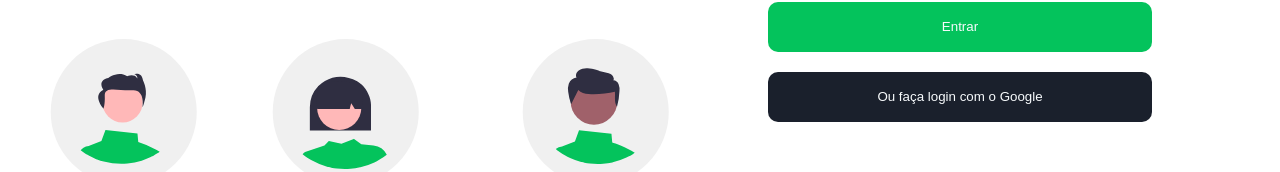
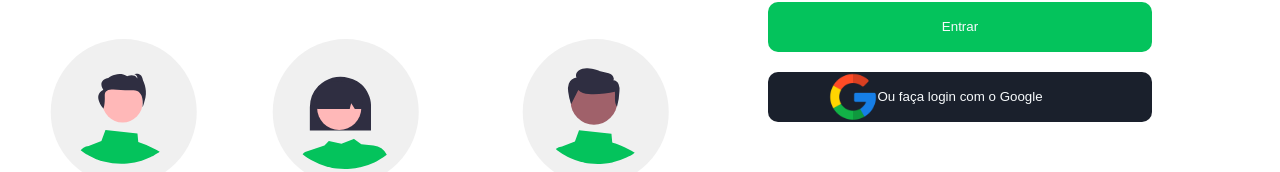
Before and after one commit to ViniciusHTSilva/desafio-4-login, a plain HTML site: page index.html in a window 1280 px wide. Shown: the part 386-558 px from the top of the page. Drawn offline with Linux system fonts and the light colour scheme.

Commit message:
atualizando

```diff
--- a/css/index.css
+++ b/css/index.css
@@ -126,7 +126,7 @@
     border-radius: 10px;
     background-color: var(--dark);
     color: var(--white300);
-    background-image: url(./image/google.png);
+    background-image: url(../image/google.png);
     background-repeat: no-repeat;
     background-size: 50px 50px;
     background-position: 60px;
```
